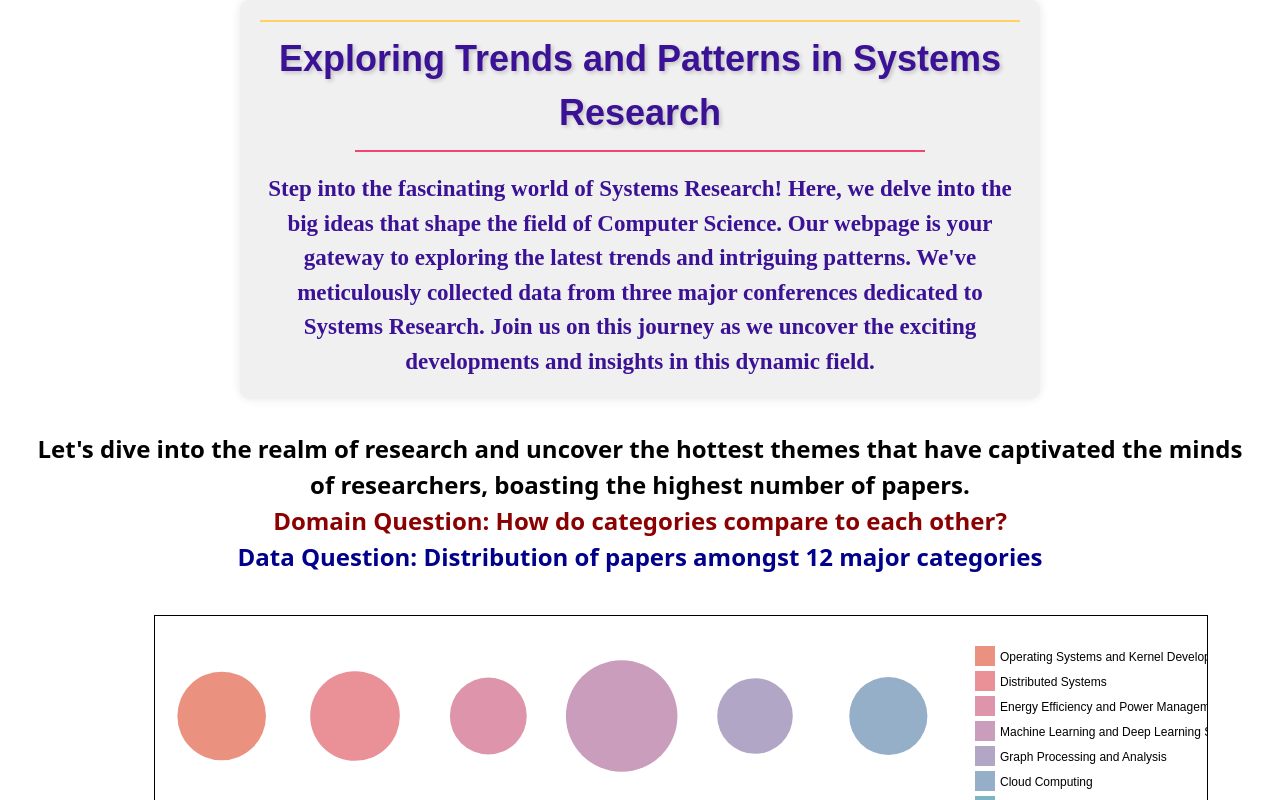
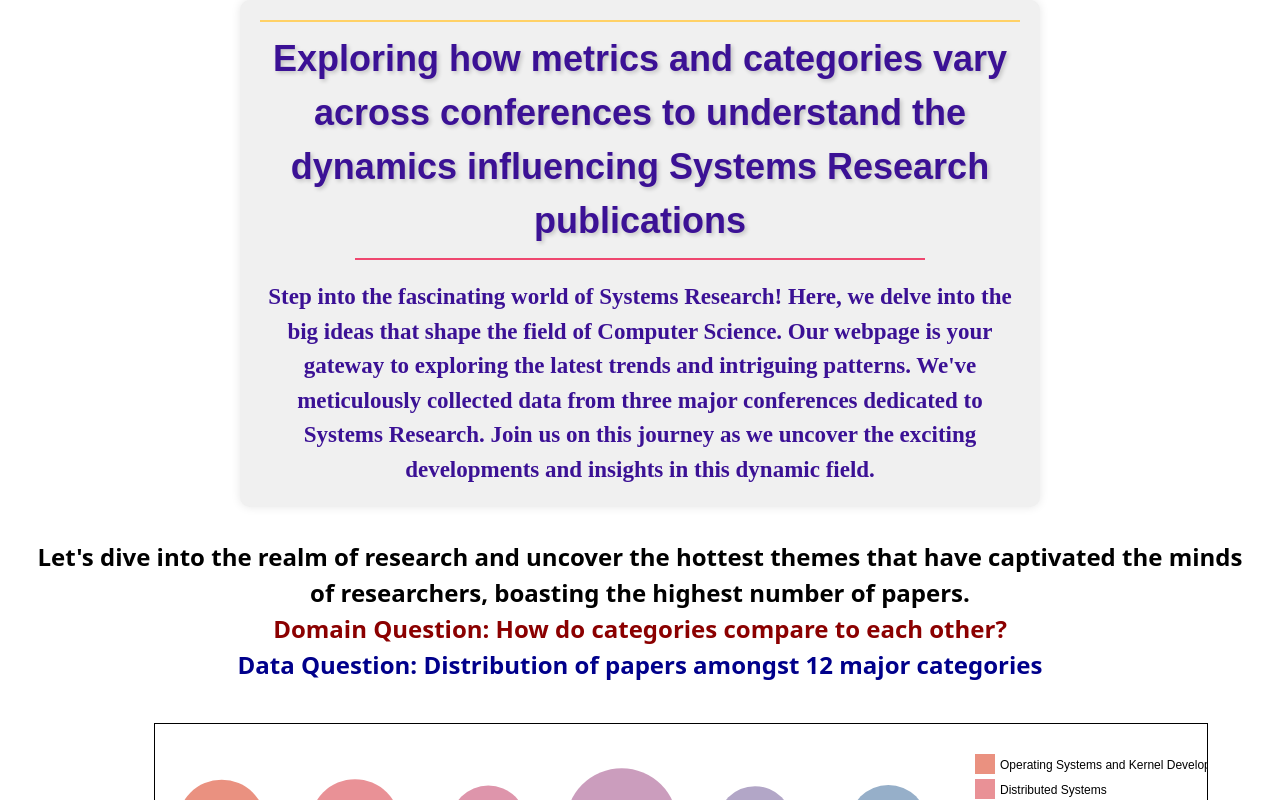
Before and after one commit to aayushi363/info_viz_project, a SvelteKit app: page / in a window 1280 px wide. Shown: the top 800 px of the page. Built offline with nearby package versions, Linux system fonts and the light colour scheme.

Commit message:
Goal added

```diff
--- a/src/routes/+page.svelte
+++ b/src/routes/+page.svelte
@@ -81,7 +81,7 @@
 </script>
 
 <div class="introduction">
-	<h1 class="title">Exploring Trends and Patterns in Systems Research</h1>
+	<h1 class="title">Exploring how metrics and categories vary across conferences to understand the dynamics influencing Systems Research publications</h1>
 	<p>
 		Step into the fascinating world of Systems Research! Here, we delve into the big ideas that shape the field of Computer Science. Our webpage is your gateway to exploring the latest trends and intriguing patterns. We've meticulously collected data from three major conferences dedicated to Systems Research. Join us on this journey as we uncover the exciting developments and insights in this dynamic field.	</p>
 </div>
```
